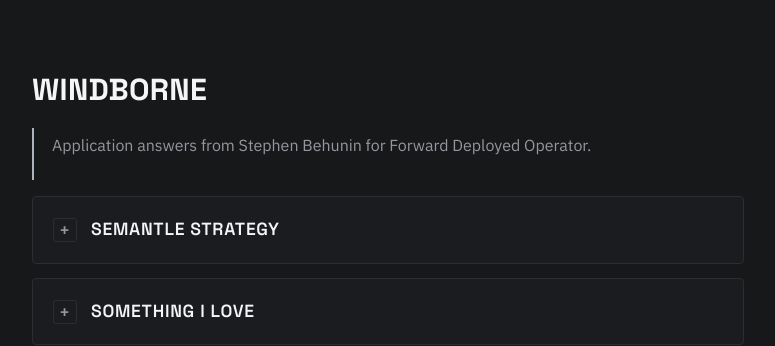
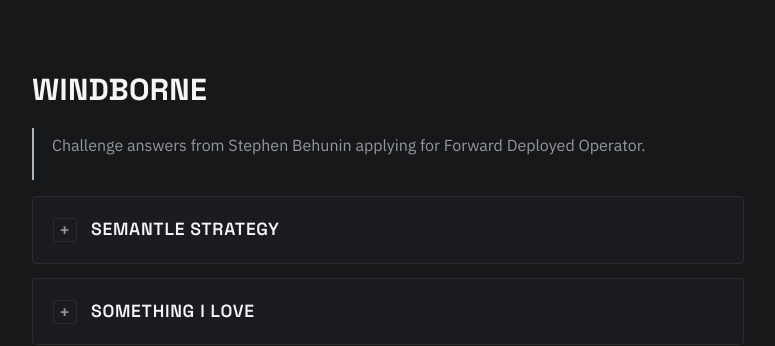
Before and after one commit to stephen-behunin/windborne_sb, a Jekyll site: the page built from index.md, in a window 1280 px wide. Shown: the top 346 px of the page, without its empty margins (252-1027 px from the left). Built offline with Jekyll 4.4.1, drawn with Linux system fonts in a browser that asks for light colours.

Commit message:
Update index.md

```diff
--- a/index.md
+++ b/index.md
@@ -5,7 +5,7 @@ title: WindBorne
 
 # WindBorne
 
-> Application answers from Stephen Behunin for Forward Deployed Operator.
+> Challenge answers from Stephen Behunin applying for Forward Deployed Operator.
 
 <details markdown="1">
 <summary>Semantle Strategy</summary>
```
